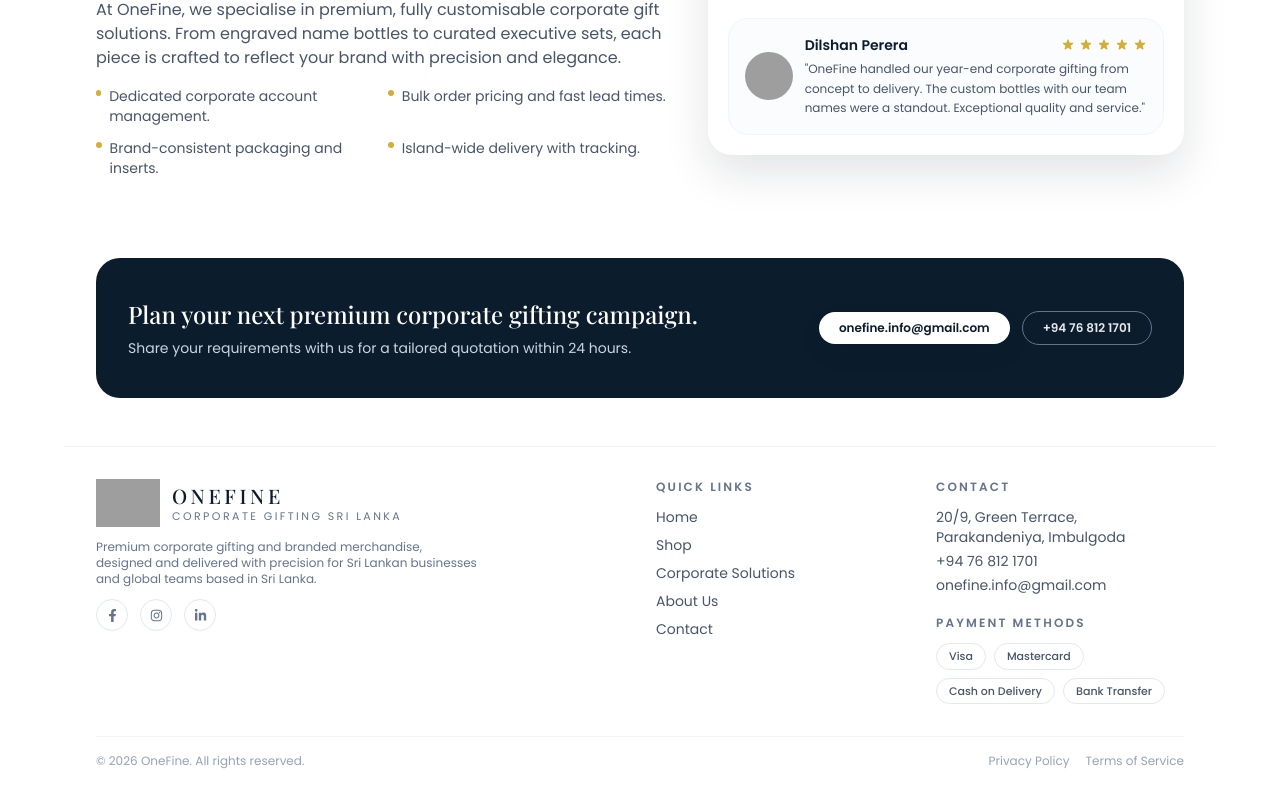
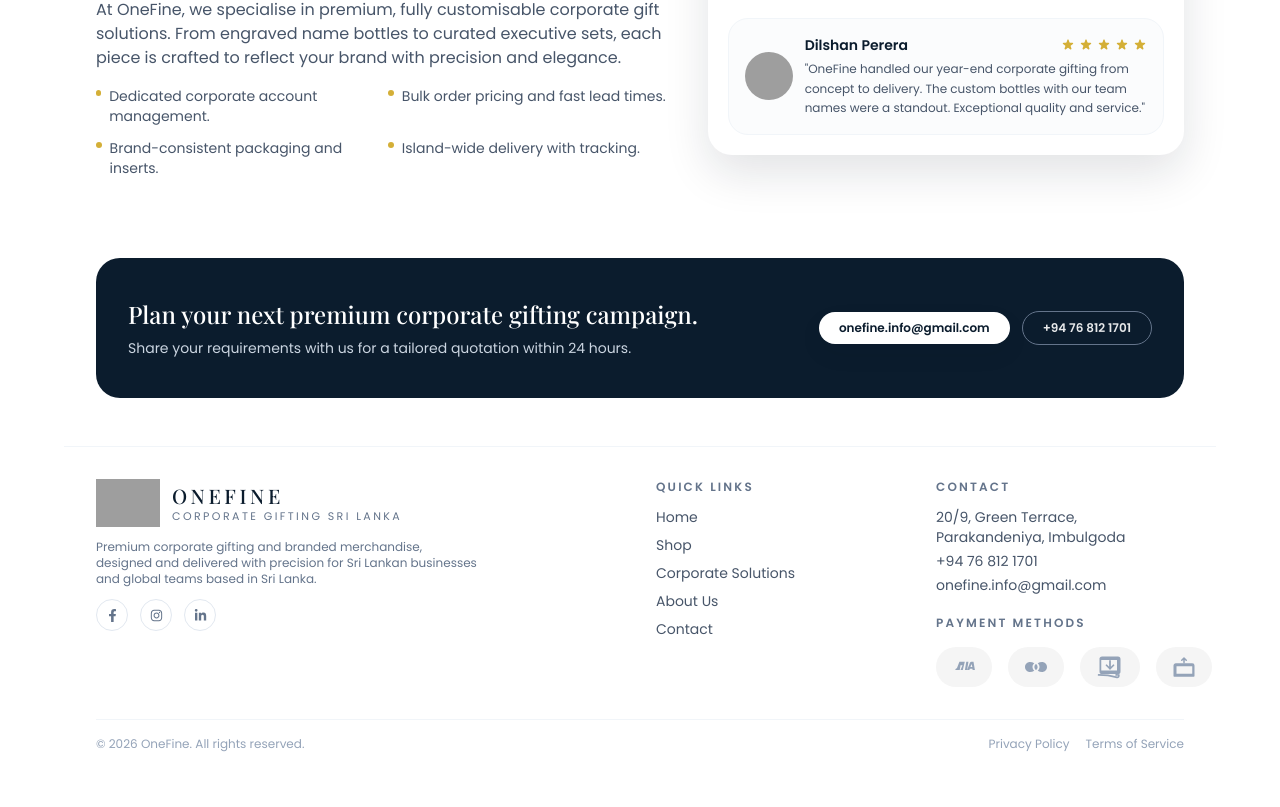
Before and after one commit to venujageenodh/Onefine.lk, a React (Vite) app: page / in a window 1280 px wide. Shown: the part 2098-2905 px from the top of the page. Built offline with nearby package versions, Linux system fonts and the light colour scheme; no server answers; grey boxes are pictures that could not be loaded.

Commit message:
feat: implement premium monochrome payment icons in footer across all pages

```diff
--- a/src/AboutUsPage.jsx
+++ b/src/AboutUsPage.jsx
@@ -3,6 +3,7 @@
 import { FaWhatsapp, FaFacebookF, FaInstagram, FaLinkedinIn } from 'react-icons/fa';
 import { useCart } from './hooks/useCart';
 import CartDrawer from './components/CartDrawer';
+import PaymentIcons from './components/PaymentIcons';
 import logo from './assets/onefine-logo.png';
 
 export default function AboutUsPage() {
@@ -177,8 +178,12 @@
                                 <p>+94 76 812 1701</p>
                                 <p>onefine.info@gmail.com</p>
                             </div>
+
+                            <h4 className="mt-5 mb-4 text-xs font-semibold uppercase tracking-[0.18em] text-slate-500">Payment Methods</h4>
+                            <PaymentIcons />
                         </div>
                     </div>
+
                     <div className="mt-8 flex flex-col items-start justify-between gap-3 border-t border-slate-100 pt-4 text-xs text-slate-400 sm:flex-row sm:items-center">
                         <p>© {new Date().getFullYear()} OneFine. All rights reserved.</p>
                         <div className="flex gap-4">
@@ -187,11 +192,11 @@
                         </div>
                     </div>
                 </footer>
-            </div>
+            </div >
 
             <a href="https://wa.me/94768121701" target="_blank" rel="noopener noreferrer" className="fixed bottom-4 right-4 z-40 inline-flex h-12 w-12 items-center justify-center rounded-full bg-[#25D366] text-white shadow-soft transition-transform hover:-translate-y-0.5 md:bottom-6 md:right-6" aria-label="Chat on WhatsApp">
                 <FaWhatsapp className="text-2xl" />
             </a>
-        </div>
+        </div >
     );
 }
--- a/src/App.jsx
+++ b/src/App.jsx
@@ -11,6 +11,7 @@
 import { useProducts } from './hooks/useProducts';
 import { useCart } from './hooks/useCart';
 import CartDrawer from './components/CartDrawer';
+import PaymentIcons from './components/PaymentIcons';
 import logo from './assets/onefine-logo.png';
 import heroProducts from './assets/hero-products.png';
 
@@ -438,13 +439,8 @@
                   <p>onefine.info@gmail.com</p>
                 </div>
 
-                <h4 className="mt-5 text-xs font-semibold uppercase tracking-[0.18em] text-slate-500">Payment Methods</h4>
-                <div className="mt-3 flex flex-wrap items-center gap-2 text-[11px] font-medium text-slate-600">
-                  <span className="rounded-full border border-slate-200 px-3 py-1">Visa</span>
-                  <span className="rounded-full border border-slate-200 px-3 py-1">Mastercard</span>
-                  <span className="rounded-full border border-slate-200 px-3 py-1">Cash on Delivery</span>
-                  <span className="rounded-full border border-slate-200 px-3 py-1">Bank Transfer</span>
-                </div>
+                <h4 className="mt-5 mb-4 text-xs font-semibold uppercase tracking-[0.18em] text-slate-500">Payment Methods</h4>
+                <PaymentIcons />
               </div>
             </div>
 
--- a/src/LuxgearCategoryPage.jsx
+++ b/src/LuxgearCategoryPage.jsx
@@ -4,6 +4,7 @@
 import { useCart } from './hooks/useCart';
 import { useProducts } from './hooks/useProducts';
 import CartDrawer from './components/CartDrawer';
+import PaymentIcons from './components/PaymentIcons';
 import logo from './assets/onefine-logo.png';
 
 function resolveImageUrl(url) {
@@ -216,6 +217,9 @@
               <p>+94 76 812 1701</p>
               <p>onefine.info@gmail.com</p>
             </div>
+
+            <h4 className="mt-5 mb-4 text-xs font-semibold uppercase tracking-[0.18em] text-slate-500">Payment Methods</h4>
+            <PaymentIcons />
           </div>
         </div>
         <div className="mt-8 flex flex-col items-start justify-between gap-3 border-t border-slate-100 pt-4 text-xs text-slate-400 sm:flex-row sm:items-center">
--- a/src/ShopPage.jsx
+++ b/src/ShopPage.jsx
@@ -4,6 +4,7 @@
 import { useProducts } from './hooks/useProducts';
 import { useCart } from './hooks/useCart';
 import CartDrawer from './components/CartDrawer';
+import PaymentIcons from './components/PaymentIcons';
 import logo from './assets/onefine-logo.png';
 
 const API_BASE = import.meta.env.VITE_API_URL || '';
@@ -253,6 +254,9 @@
               <p>+94 76 812 1701</p>
               <p>onefine.info@gmail.com</p>
             </div>
+
+            <h4 className="mt-5 mb-4 text-xs font-semibold uppercase tracking-[0.18em] text-slate-500">Payment Methods</h4>
+            <PaymentIcons />
           </div>
         </div>
         <div className="mt-8 flex flex-col items-start justify-between gap-3 border-t border-slate-100 pt-4 text-xs text-slate-400 sm:flex-row sm:items-center">
--- /dev/null
+++ b/src/components/PaymentIcons.jsx
@@ -0,0 +1,51 @@
+import React from 'react';
+
+const VisaIcon = () => (
+    <svg viewBox="0 0 24 24" className="h-6 w-auto" fill="currentColor" xmlns="http://www.w3.org/2000/svg">
+        <path d="M12.923 15h2.15l1.35-8.25h-2.15L12.923 15zM21.5 6.75h-2.12c-.66 0-1.15.37-1.43.95L15.12 15h2.26l.45-1.25H20.4l.21 1.25H22.9L21.5 6.75zm-3.08 5.25l.81-2.22c.03-.09.07-.21.12-.37.05-.16.08-.28.11-.38h.04c.03.09.06.2.1.33.04.13.07.26.11.39l.66 2.27h-1.85zM9.54 6.75H7.4L5.3 12.3c-.13.34-.31.62-.54.85-.23.23-.53.42-.91.56L3.13 15h4.63l.77-4.72h2l-2 4.72h2.28L12.8 6.75H9.54z" />
+    </svg>
+);
+
+const MastercardIcon = () => (
+    <svg viewBox="0 0 24 24" className="h-6 w-auto" fill="currentColor" xmlns="http://www.w3.org/2000/svg">
+        <path d="M15.5 12c0 1.5-.7 2.8-1.8 3.7C15.1 16.5 16.5 17 18 17c2.8 0 5-2.2 5-5s-2.2-5-5-5c-1.5 0-2.9.5-4.3 1.3 1.1.9 1.8 2.2 1.8 3.7zM1 12c0 2.8 2.2 5 5 5 1.5 0 2.9-.5 4.3-1.3C9.2 14.8 8.5 13.5 8.5 12c0-1.5.7-2.8 1.8-3.7C8.9 7.5 7.5 7 6 7 3.2 7 1 9.2 1 12zM12 15.1c1-.7 1.6-1.8 1.6-3.1s-.6-2.4-1.6-3.1c-1 .7-1.6 1.8-1.6 3.1s.6 2.4 1.6 3.1z" />
+    </svg>
+);
+
+const CashOnDeliveryIcon = () => (
+    <svg viewBox="0 0 24 24" className="h-7 w-auto" fill="none" stroke="currentColor" strokeWidth="1.5" xmlns="http://www.w3.org/2000/svg">
+        <path strokeLinecap="round" strokeLinejoin="round" d="M2.25 18.75a60.07 60.07 0 0115.797 2.101c.727.198 1.453-.342 1.453-1.096V18.75M3.75 4.5v.75m0 0v10.5m0-10.5h16.5m-16.5 0a1.5 1.5 0 011.5-1.5h13.5a1.5 1.5 0 011.5 1.5m-16.5 10.5h16.5m-16.5 0a1.5 1.5 0 001.5 1.5h13.5a1.5 1.5 0 001.5-1.5m-16.5-10.5v10.5m16.5-10.5v10.5m-1.5-10.5h.75m-.75 0v.75m0 0v10.5m0-10.5h.75m-1.5 10.5h.75m-.75 0v.75m0 0v1.5m0-1.5h.75m-1.5 1.5h.75" />
+        <path strokeLinecap="round" strokeLinejoin="round" d="M12 6.75v6.75m0 0l-3-3m3 3l3-3" />
+    </svg>
+);
+
+const BankTransferIcon = () => (
+    <svg viewBox="0 0 24 24" className="h-6 w-auto" fill="none" stroke="currentColor" strokeWidth="1.5" xmlns="http://www.w3.org/2000/svg">
+        <path strokeLinecap="round" strokeLinejoin="round" d="M2.25 21h19.5m-18-1.5v-9H21v9m-18 0h18M12 7.5V3m0 0L9.75 5.25M12 3l2.25 2.25M3.75 9h16.5a1.5 1.5 0 011.5 1.5V21h-19.5v-10.5A1.5 1.5 0 013.75 9z" />
+    </svg>
+);
+
+const PaymentIcons = () => {
+    const icons = [
+        { component: <VisaIcon />, label: 'Visa' },
+        { component: <MastercardIcon />, label: 'Mastercard' },
+        { component: <CashOnDeliveryIcon />, label: 'Cash on Delivery' },
+        { component: <BankTransferIcon />, label: 'Bank Transfer' },
+    ];
+
+    return (
+        <div className="grid grid-cols-2 gap-3 sm:flex sm:flex-row sm:items-center sm:gap-4">
+            {icons.map((item, index) => (
+                <div
+                    key={index}
+                    className="group flex h-10 items-center justify-center rounded-[20px] bg-[#F5F5F5] px-4 text-slate-400 transition-all duration-300 hover:translate-y-[-2px] hover:bg-slate-100 hover:text-navy hover:shadow-subtle"
+                    title={item.label}
+                >
+                    {item.component}
+                </div>
+            ))}
+        </div>
+    );
+};
+
+export default PaymentIcons;
```
Also changed, not shown: 1 other file (tests, documents, lock files or other folders).
